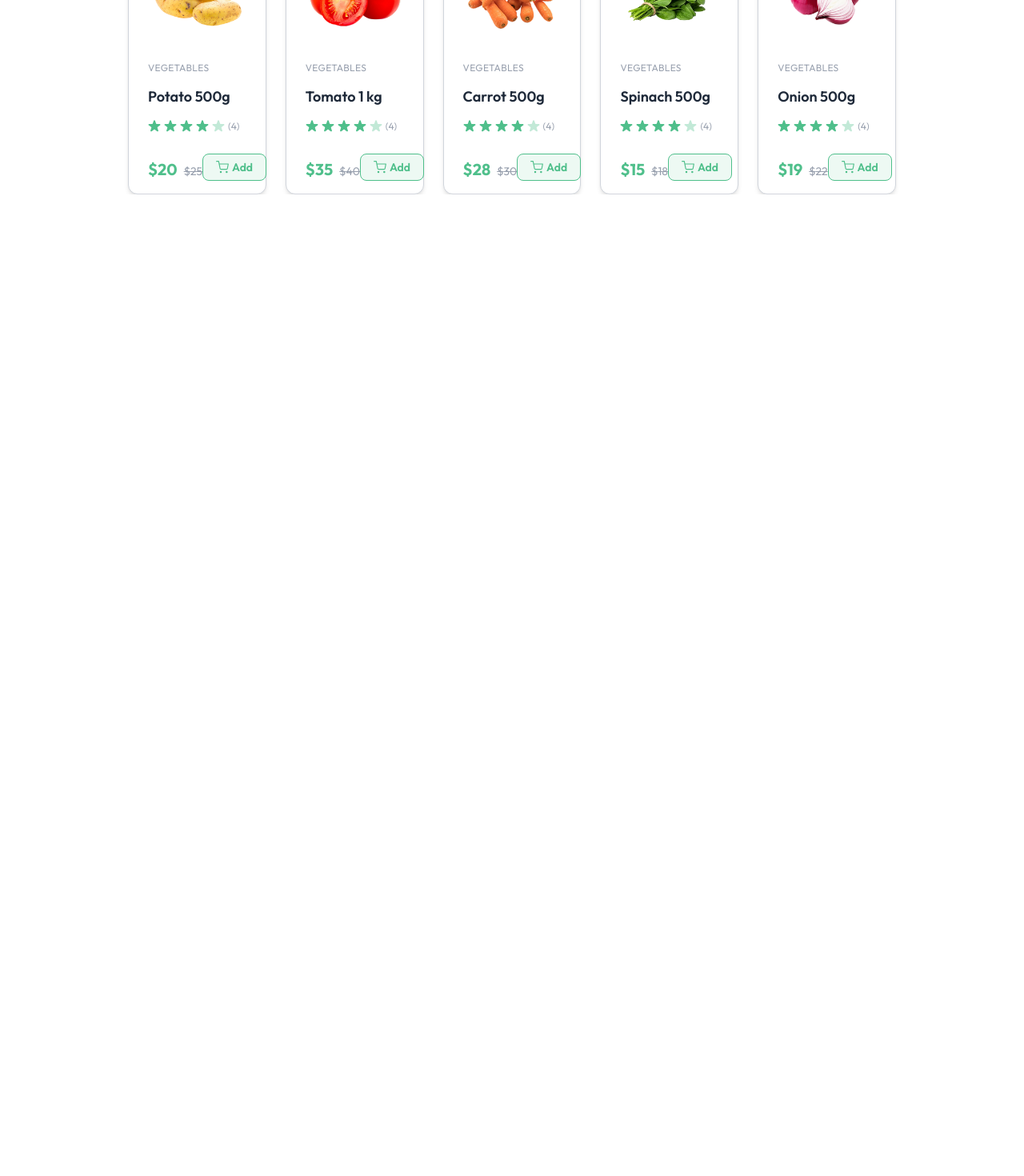
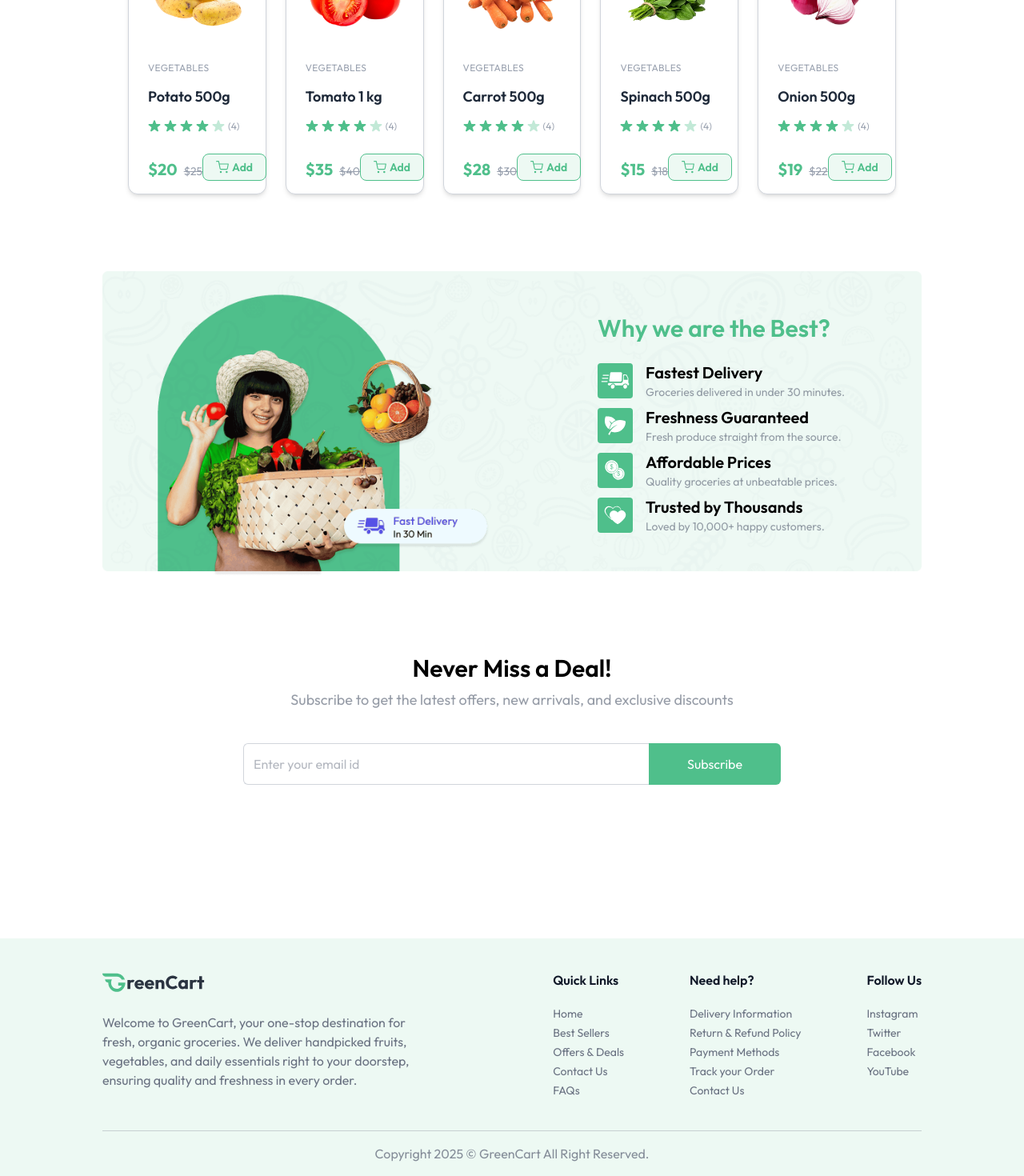
Before and after one commit to zourte2486/Ecommerce-website-Farmy-FrontEnd, a React (Vite) app: page / in a window 1280 px wide. Shown: the part 1025-2495 px from the top of the page at 80% size. Before the commit the page ends 1268 px from the top, so only its background shows below. Built offline with nearby package versions, Linux system fonts and the light colour scheme.

Commit message:
Add Footer, BottomBanner, and Newsletter components; update Home and App for layout enhancements

```diff
--- a/src/App.jsx
+++ b/src/App.jsx
@@ -3,6 +3,7 @@ import Navbar from './components/Navbar';
 import { Route, Routes, useLocation } from 'react-router';
 import Home from './pages/Home';
 import { Toaster } from 'react-hot-toast';
+import Footer from './components/Footer';
 
 const App = () => {
 
@@ -19,8 +20,10 @@ const App = () => {
       <div className={`${isSellerPath ? "" : ""} px-6 md:px-16 lg:px-24 xl:px-32`}>
         <Routes>
           <Route path='/' element={<Home/>}/>
+
         </Routes>
       </div>
+      {!isSellerPath && <Footer />}
     </div>
   )
 }
--- /dev/null
+++ b/src/components/BottomBanner.jsx
@@ -0,0 +1,46 @@
+import React from "react";
+import { assets, features } from "./../assets/assets";
+
+const BottomBanner = () => {
+  return (
+    <div className="relative mt-24">
+      <img
+        src={assets.bottom_banner_image}
+        alt="bottom_banner_image"
+        className="w-full hidden md:block"
+      />
+      <img
+        src={assets.bottom_banner_image_sm}
+        alt="bottom_banner_image"
+        className="w-full md:hidden"
+      />
+
+      <div className="absolute inset-0 flex flex-col items-center md:items-end md:justify-center pt-16 md:pt-0 md:pr-24">
+        <div>
+          <h1 className="text-2xl md:text-3xl font-semibold text-primary mb-6">
+            Why we are the Best?
+          </h1>
+          {features.map((feature, index) => (
+            <div key={index} className="flex items-center gap-4 mt-2">
+              <img
+                src={feature.icon}
+                alt={feature.title}
+                className="md:w-11 w-9"
+              />
+              <div>
+                <h3 className="text-lg md:text-xl font-semibold">
+                  {feature.title}
+                </h3>
+                <p className="text-gray-500/70 text-xs md:text-sm">
+                  {feature.description}
+                </p>
+              </div>
+            </div>
+          ))}
+        </div>
+      </div>
+    </div>
+  );
+};
+
+export default BottomBanner;
--- /dev/null
+++ b/src/components/Footer.jsx
@@ -0,0 +1,48 @@
+import React from "react";
+import { assets, footerLinks } from './../assets/assets';
+
+
+const Footer = () => {
+    const currentYear = new Date().getFullYear();
+return (
+    <div className="px-6 md:px-16 lg:px-24 xl:px-32 mt-24 bg-primary/10 ">
+        <div className="flex flex-col md:flex-row items-start justify-between gap-10 py-10 border-b border-gray-500/30 text-gray-500">
+            <div>
+                <img
+                    className="w-34 md:w-32"
+                    src={assets.logo}
+                    alt="logo"
+                />
+                <p className="max-w-[410px] mt-6">
+                    Welcome to GreenCart, your one-stop destination for fresh, organic groceries.
+                    We deliver handpicked fruits, vegetables, and daily essentials right to your doorstep,
+                    ensuring quality and freshness in every order.
+                </p>
+            </div>
+            <div className="flex flex-wrap justify-between w-full md:w-[45%] gap-5">
+                {footerLinks.map((section, index) => (
+                    <div key={index}>
+                        <h3 className="font-semibold text-base text-gray-900 md:mb-5 mb-2">
+                            {section.title}
+                        </h3>
+                        <ul className="text-sm space-y-1">
+                            {section.links.map((link, i) => (
+                                <li key={i}>
+                                    <a href={link.url} className="hover:underline transition">
+                                        {link.text}
+                                    </a>
+                                </li>
+                            ))}
+                        </ul>
+                    </div>
+                ))}
+            </div>
+        </div>
+        <p className="py-4 text-center text-sm md:text-base text-gray-500/80">
+            Copyright {currentYear} © GreenCart All Right Reserved.
+        </p>
+    </div>
+);
+};
+
+export default Footer;
--- /dev/null
+++ b/src/components/Login.jsx
@@ -0,0 +1,81 @@
+import React from "react";
+import { useState } from "react";
+
+const Login = () => {
+  const [state, setState] = useState("login");
+  const [name, setName] = useState("");
+  const [email, setEmail] = useState("");
+  const [password, setPassword] = useState("");
+
+  return (
+    <div className="fixed top-0 bottom-0 left-0 right-0 z-30 flex items-center text-sm text-gray-600 bg-black/50">
+      <form className="flex flex-col gap-4 m-auto items-start p-8 py-12 w-80 sm:w-[352px] rounded-lg shadow-xl border border-gray-200 bg-white">
+        <p className="text-2xl font-medium m-auto">
+          <span className="text-indigo-500">User</span>{" "}
+          {state === "login" ? "Login" : "Sign Up"}
+        </p>
+        {state === "register" && (
+          <div className="w-full">
+            <p>Name</p>
+            <input
+              onChange={(e) => setName(e.target.value)}
+              value={name}
+              placeholder="type here"
+              className="border border-gray-200 rounded w-full p-2 mt-1 outline-indigo-500"
+              type="text"
+              required
+            />
+          </div>
+        )}
+        <div className="w-full ">
+          <p>Email</p>
+          <input
+            onChange={(e) => setEmail(e.target.value)}
+            value={email}
+            placeholder="type here"
+            className="border border-gray-200 rounded w-full p-2 mt-1 outline-indigo-500"
+            type="email"
+            required
+          />
+        </div>
+        <div className="w-full ">
+          <p>Password</p>
+          <input
+            onChange={(e) => setPassword(e.target.value)}
+            value={password}
+            placeholder="type here"
+            className="border border-gray-200 rounded w-full p-2 mt-1 outline-indigo-500"
+            type="password"
+            required
+          />
+        </div>
+        {state === "register" ? (
+          <p>
+            Already have account?{" "}
+            <span
+              onClick={() => setState("login")}
+              className="text-indigo-500 cursor-pointer"
+            >
+              click here
+            </span>
+          </p>
+        ) : (
+          <p>
+            Create an account?{" "}
+            <span
+              onClick={() => setState("register")}
+              className="text-indigo-500 cursor-pointer"
+            >
+              click here
+            </span>
+          </p>
+        )}
+        <button className="bg-indigo-500 hover:bg-indigo-600 transition-all text-white w-full py-2 rounded-md cursor-pointer">
+          {state === "register" ? "Create Account" : "Login"}
+        </button>
+      </form>
+    </div>
+  );
+};
+
+export default Login;
--- a/src/components/Navbar.jsx
+++ b/src/components/Navbar.jsx
@@ -13,7 +13,7 @@ const Navbar = () => {
   };
 
   return (
-    <nav className="flex items-center justify-between px-6 md:px-16 lg:px-24 xl:px-32 py-4 border-b border-gray-300 bg-white relative transition-all">
+    <nav className="flex items-center justify-between px-6 md:px-16 lg:px-24 xl:px-32 py-4 border-b border-gray-300 bg-white relative transition-all z-10">
       <NavLink to="/" onClick={() => setOpen(false)}>
         <img className="h-9" src={assets.logo} alt="logo" />
       </NavLink>
--- /dev/null
+++ b/src/components/Newsletter.jsx
@@ -0,0 +1,27 @@
+const Newsletter = () => {
+  return (
+    <div className="flex flex-col items-center justify-center text-center space-y-2 mt-24 pb-24">
+      <h1 className="text-2xl md:text-3xl font-semibold">Never Miss a Deal!</h1>
+      <p className="md:text-lg text-gray-500/70 pb-8">
+        Subscribe to get the latest offers, new arrivals, and exclusive
+        discounts
+      </p>
+      <form className="flex items-center justify-between max-w-2xl w-full md:h-13 h-12">
+        <input
+          className="border border-gray-300 rounded-md h-full border-r-0 outline-none w-full rounded-r-none px-3 text-gray-500"
+          type="text"
+          placeholder="Enter your email id"
+          required
+        />
+        <button
+          type="submit"
+          className="md:px-12 px-8 h-full text-white bg-primary hover:bg-primary-dull transition-all cursor-pointer rounded-md rounded-l-none"
+        >
+          Subscribe
+        </button>
+      </form>
+    </div>
+  );
+};
+
+export default Newsletter;
--- a/src/pages/Home.jsx
+++ b/src/pages/Home.jsx
@@ -2,6 +2,9 @@ import React from 'react'
 import MainBanner from './../components/MainBanner';
 import Categories from './../components/Categories';
 import BestSeller from './../components/BestSeller';
+import BottomBanner from './../components/BottomBanner';
+import Newsletter from './../components/Newsletter';
+import Footer from './../components/Footer';
 
 const Home = () => {
   return (
@@ -9,6 +12,9 @@ const Home = () => {
       <MainBanner />
       <Categories />
       <BestSeller />
+      <BottomBanner />
+      <Newsletter />
+
     </div>
   )
 }
```
